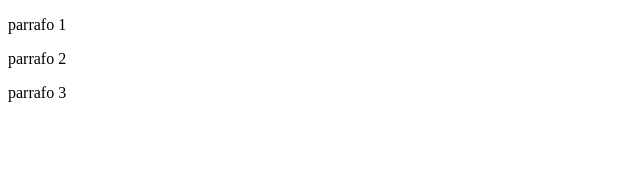
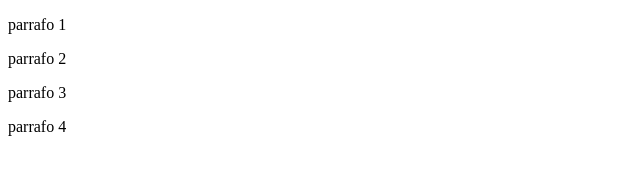
Before and after one commit to Evc2806/prueba_lunes, a plain HTML site: page index.html in a window 1280 px wide. Shown: the full height of the page, 0-640 px from the left. Drawn offline with Linux system fonts and the light colour scheme.

Commit message:
parrafor 4

```diff
--- a/index.html
+++ b/index.html
@@ -9,5 +9,6 @@
     <p>parrafo 1</p>
     <p>parrafo 2</p>
     <p>parrafo 3</p>
+    <p>parrafo 4</p>
 </body>
 </html>
```
